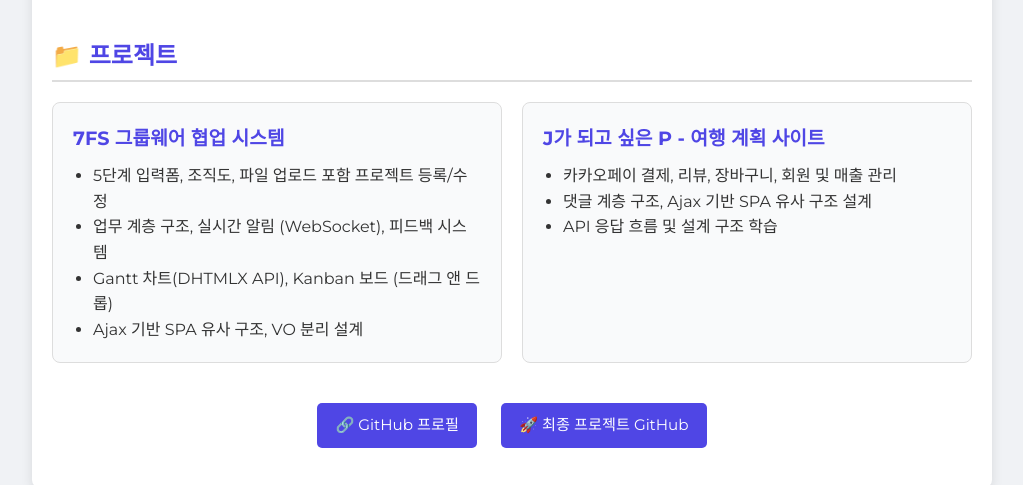
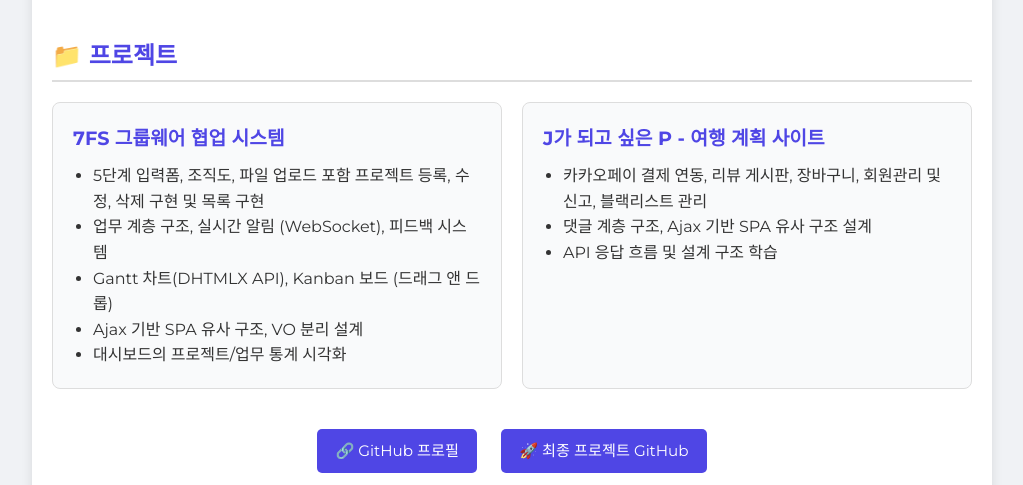
Before and after one commit to SeongSil-Chae/portfolio, a plain HTML site: page index.html in a window 1280 px wide. Shown: the part 705-1190 px from the top of the page, without its empty margins (128-1151 px from the left). Drawn offline with Linux system fonts and the light colour scheme.

Commit message:
Update index.html

```diff
--- a/index.html
+++ b/index.html
@@ -108,16 +108,17 @@
         <div class="card">
           <h3>7FS 그룹웨어 협업 시스템</h3>
           <ul>
-            <li>5단계 입력폼, 조직도, 파일 업로드 포함 프로젝트 등록/수정</li>
+            <li>5단계 입력폼, 조직도, 파일 업로드 포함 프로젝트 등록, 수정, 삭제 구현 및 목록 구현</li>
             <li>업무 계층 구조, 실시간 알림 (WebSocket), 피드백 시스템</li>
             <li>Gantt 차트(DHTMLX API), Kanban 보드 (드래그 앤 드롭)</li>
             <li>Ajax 기반 SPA 유사 구조, VO 분리 설계</li>
+            <li>대시보드의 프로젝트/업무 통계 시각화</li>
           </ul>
         </div>
         <div class="card">
           <h3>J가 되고 싶은 P - 여행 계획 사이트</h3>
           <ul>
-            <li>카카오페이 결제, 리뷰, 장바구니, 회원 및 매출 관리</li>
+            <li>카카오페이 결제 연동, 리뷰 게시판, 장바구니, 회원관리 및 신고, 블랙리스트 관리</li>
             <li>댓글 계층 구조, Ajax 기반 SPA 유사 구조 설계</li>
             <li>API 응답 흐름 및 설계 구조 학습</li>
           </ul>
```
